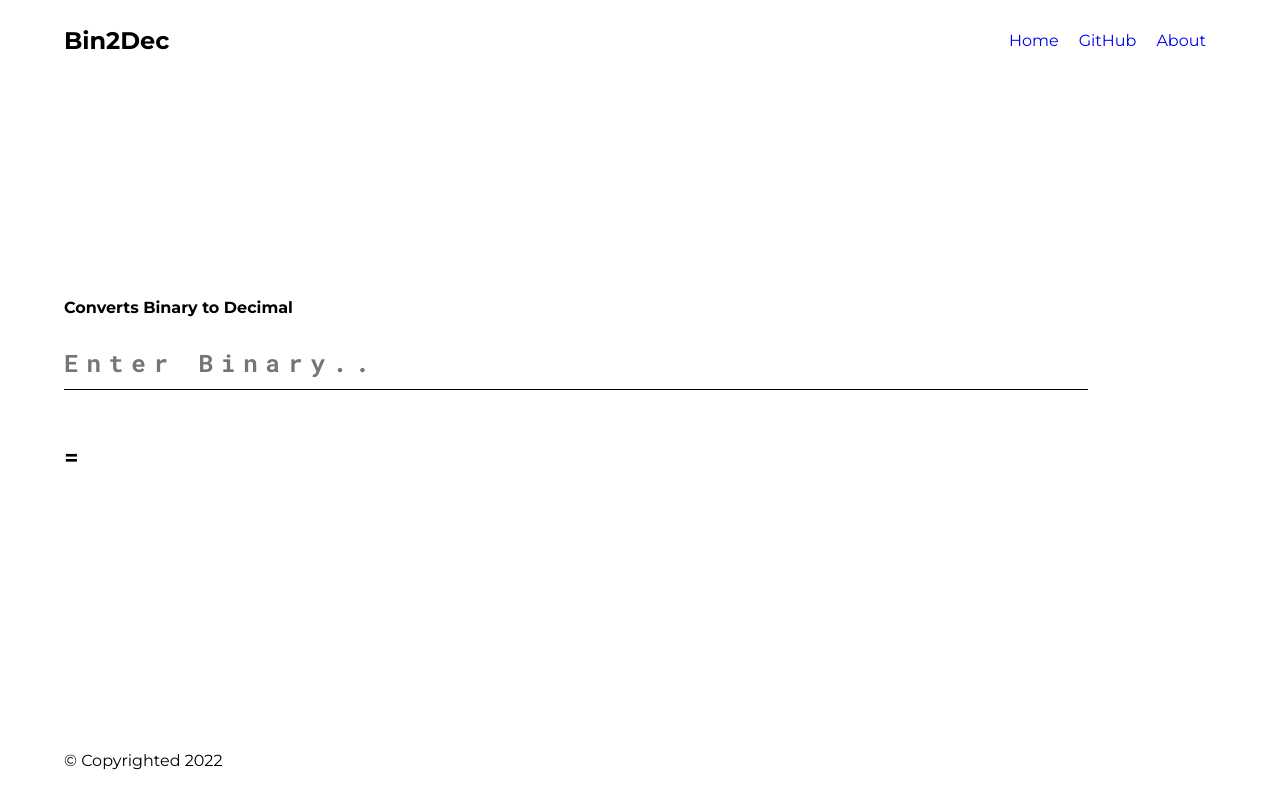
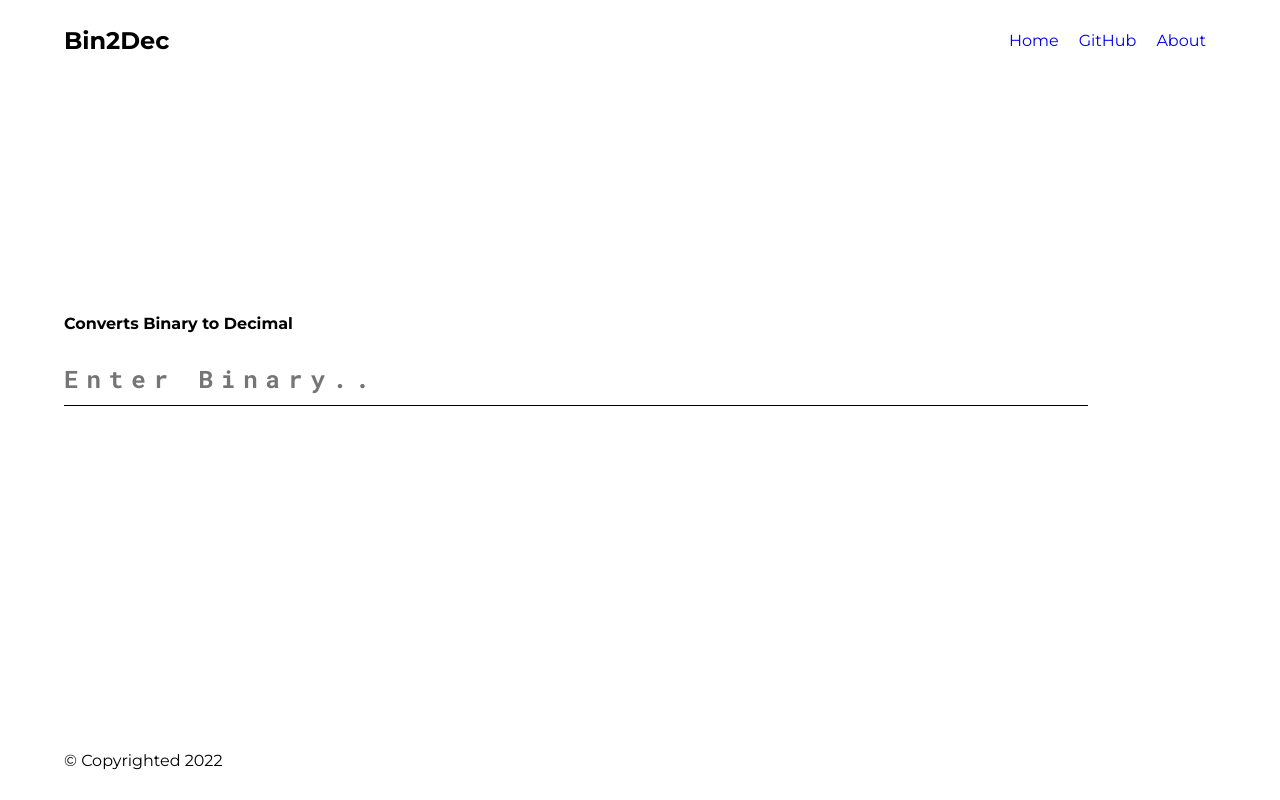
Before and after one commit to rahul0x00/Bin2Dec, a React (Create React App) app: page / in a window 1280 px wide. Built offline with nearby package versions, Linux system fonts and the light colour scheme.

Commit message:
removed = sign from ui

```diff
--- a/src/pages/home/index.js
+++ b/src/pages/home/index.js
@@ -30,7 +30,7 @@ const Body = () => {
                     className="txtBinaryNum" value={binary} onChange={(e) => setBinary(e.target.value)} />
             </div>
             <div className="row divAnswer">
-                <h1 className="headerAnswer">{`= ${decimal}`}</h1>
+                <h1 className="headerAnswer">{decimal}</h1>
             </div>
         </section>
     );
```
